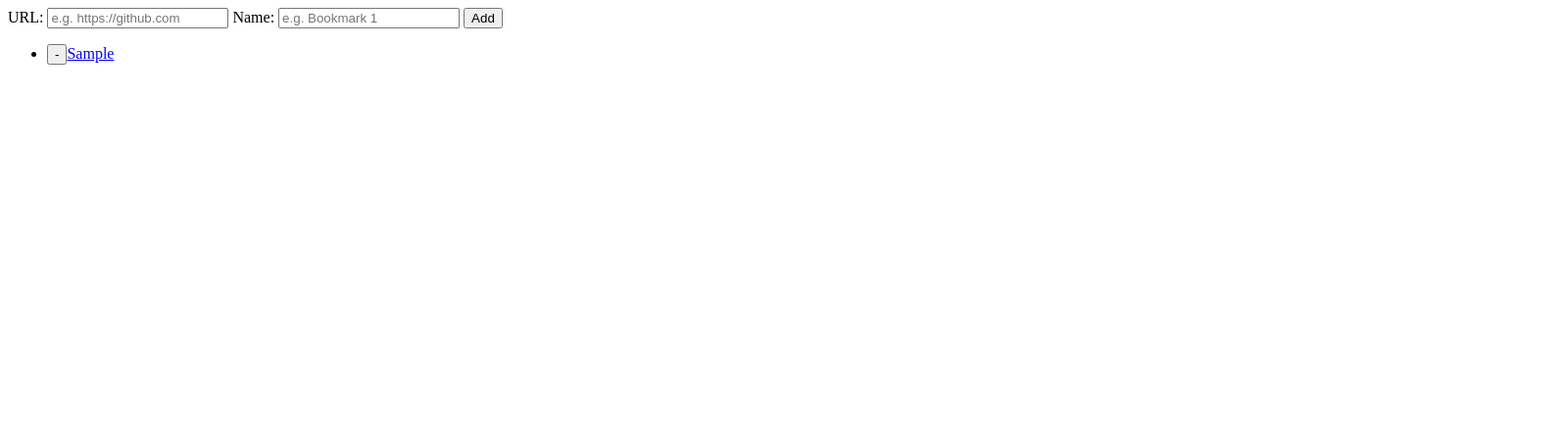
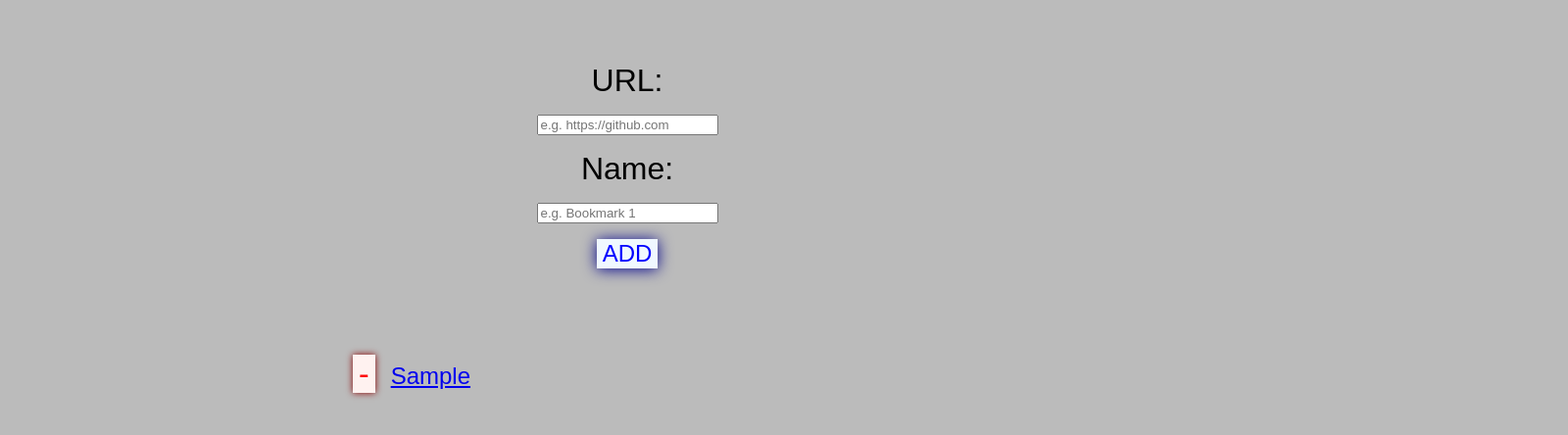
Before and after one commit to vik-wed/bookmark-manager, a plain HTML site: page index.html in a window 1280 px wide. Both pictures are taken after typing "https://example.com", "Sample" into the empty fields and a click on the button "Add". Shown: the whole page at 98% size, 1600 px wide, since content can reach past the window. Drawn offline with Linux system fonts and the light colour scheme.

Commit message:
Add CSS styling

```diff
--- a/index.html
+++ b/index.html
@@ -10,6 +10,7 @@ This list should start off empty. -->
     <meta http-equiv="X-UA-Compatible" content="IE=edge" />
     <meta name="viewport" content="width=device-width, initial-scale=1.0" />
     <title>Bookmark Manager</title>
+    <link rel="stylesheet" href="style.css">
   </head>
   <body>
     <main class="bookmark-manager">
--- /dev/null
+++ b/style.css
@@ -0,0 +1,51 @@
+body{
+    margin: 0;
+    padding: 0;
+    border: 0;
+    background-color: rgb(187, 187, 187);
+}
+
+li{
+    list-style: none;
+}
+
+.bookmark-ui{
+    display: flex;
+    flex-direction: column;
+    align-items: center;
+    gap: 1rem;
+    padding: 4rem 0;
+    font-family: sans-serif;
+    font-size: 2rem;
+    display: flex;
+    flex-direction: column;
+}
+
+.add-button {
+    font-family: sans-serif;
+    font-size: 1.5rem;
+    text-transform: uppercase;
+    color: blue;
+    background-color: aliceblue;
+    border: 0;
+    box-shadow: 0px 1px 15px darkblue;
+
+}
+
+.bookmark-list{
+    position: relative;
+    left: 25%;
+    font-family: sans-serif;
+    font-size: 1.5rem;
+}
+
+.bookmark-list button{
+    margin: 0 1rem 1rem 0;
+    font-family: sans-serif;
+    font-size: 2rem;
+    text-transform: uppercase;
+    color: red;
+    background-color: rgb(255, 242, 240);
+    border: 0;
+    box-shadow: 0px 0px 7px darkred;
+}
```
